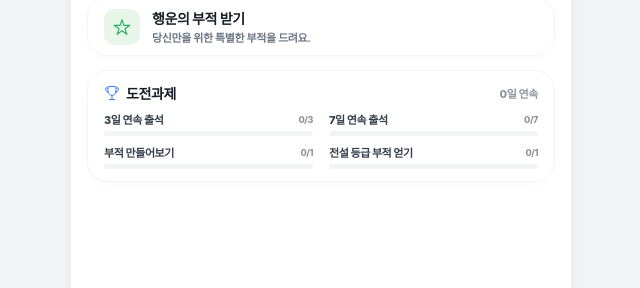
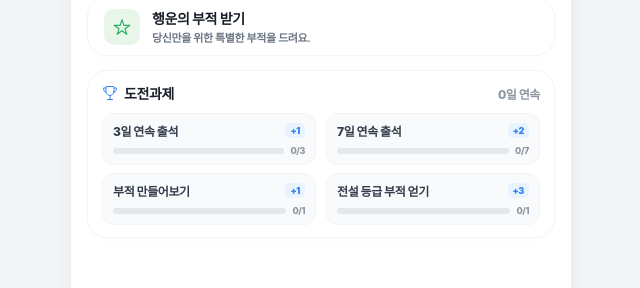
Before and after one commit to Ajms1104/Aek_Maki_Myeongtae, a React (Vite) app in the folder frontend/: page / in a window 1280 px wide. Shown: the part 358-646 px from the top of the page, without its empty margins (319-959 px from the left). Built offline with nearby package versions, Linux system fonts and the light colour scheme; no server answers; a web font is replaced by a local one.

Commit message:
fix: style challenges grid items as cards and display reward token amount

```diff
--- a/frontend/src/steps/MainStep.tsx
+++ b/frontend/src/steps/MainStep.tsx
@@ -384,26 +384,48 @@ const MainStep: React.FC = () => {
           ))}
         </div>
 
-        <div style={{ marginTop: '4px', background: '#ffffff', borderRadius: '20px', padding: '12px 16px', border: '1px solid #f2f4f6', boxShadow: '0 4px 12px rgba(0,0,0,0.01)' }}>
-          <div style={{ display: 'flex', justifyContent: 'space-between', alignItems: 'center', marginBottom: '8px' }}>
+        <div style={{ marginTop: '4px', background: '#ffffff', borderRadius: '20px', padding: '12px 14px', border: '1px solid #f2f4f6', boxShadow: '0 4px 12px rgba(0,0,0,0.01)' }}>
+          <div style={{ display: 'flex', justifyContent: 'space-between', alignItems: 'center', marginBottom: '10px' }}>
             <div style={{ display: 'flex', alignItems: 'center', gap: '6px', fontSize: '14px', fontWeight: 900, color: '#191f28' }}>
               <IoTrophyOutline size={16} color="#3182f6" /> 도전과제
             </div>
-            <div style={{ fontSize: '11px', fontWeight: 800, color: '#8b95a1' }}>{attendanceStreak}일 연속</div>
+            <div style={{ fontSize: '12px', fontWeight: 800, color: '#8b95a1' }}>{attendanceStreak}일 연속</div>
           </div>
-          <div style={{ display: 'grid', gridTemplateColumns: '1fr 1fr', gap: '8px 16px' }}>
+          <div style={{ display: 'grid', gridTemplateColumns: '1fr 1fr', gap: '8px 10px' }}>
             {visibleChallenges.map((challenge) => {
               const copy = challengeCopy[challenge.key] || { title: challenge.title, description: `+${challenge.rewardCredits} tokens` };
               const progress = Math.min(challenge.progress, challenge.target);
               const percent = challenge.target > 0 ? Math.min(100, (progress / challenge.target) * 100) : 0;
               return (
-                <div key={challenge.key} style={{ display: 'flex', flexDirection: 'column', gap: '4px', minWidth: 0 }}>
+                <div key={challenge.key} style={{
+                  display: 'flex',
+                  flexDirection: 'column',
+                  gap: '6px',
+                  minWidth: 0,
+                  background: '#f9fafb',
+                  borderRadius: '12px',
+                  padding: '8px 10px',
+                  border: '1px solid #f2f4f6'
+                }}>
                   <div style={{ display: 'flex', justifyContent: 'space-between', gap: '4px', alignItems: 'center' }}>
-                    <span style={{ fontSize: '11px', fontWeight: 800, color: challenge.completed ? '#3182f6' : '#333d4b', overflow: 'hidden', textOverflow: 'ellipsis', whiteSpace: 'nowrap' }}>{copy.title}</span>
+                    <span style={{ fontSize: '12px', fontWeight: 850, color: challenge.completed ? '#3182f6' : '#333d4b', overflow: 'hidden', textOverflow: 'ellipsis', whiteSpace: 'nowrap' }}>{copy.title}</span>
+                    <span style={{
+                      fontSize: '9px',
+                      fontWeight: 900,
+                      color: challenge.completed ? '#27ae60' : '#3182f6',
+                      background: challenge.completed ? '#e8f5e9' : '#e8f3ff',
+                      borderRadius: '5px',
+                      padding: '2px 5px',
+                      flexShrink: 0
+                    }}>
+                      {challenge.completed ? '완료' : `+${challenge.rewardCredits || 1}`}
+                    </span>
+                  </div>
+                  <div style={{ display: 'flex', justifyContent: 'space-between', alignItems: 'center' }}>
+                    <div style={{ height: '6px', background: '#e5e8eb', borderRadius: '999px', overflow: 'hidden', flex: 1, marginRight: '6px' }}>
+                      <div style={{ width: `${percent}%`, height: '100%', borderRadius: '999px', background: challenge.completed ? '#27ae60' : '#3182f6', transition: 'width 0.2s ease' }} />
+                    </div>
                     <span style={{ fontSize: '9px', fontWeight: 800, color: '#8b95a1', flexShrink: 0 }}>{progress}/{challenge.target}</span>
-                  </div>
-                  <div style={{ height: '5px', background: '#f2f4f6', borderRadius: '999px', overflow: 'hidden' }}>
-                    <div style={{ width: `${percent}%`, height: '100%', borderRadius: '999px', background: challenge.completed ? '#3182f6' : '#b4d4ff', transition: 'width 0.2s ease' }} />
                   </div>
                 </div>
               );
```
Also changed, not shown: 1 other file (tests, documents, lock files or other folders).
